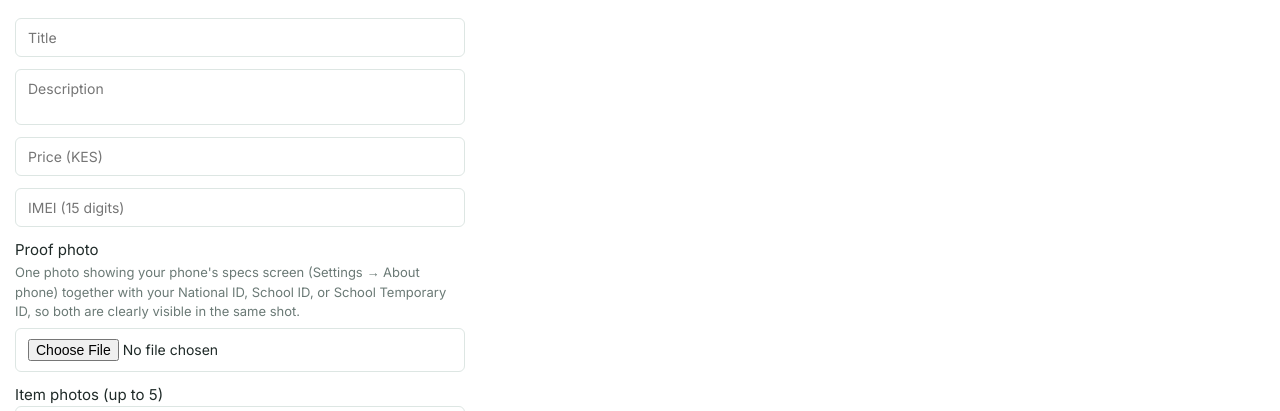
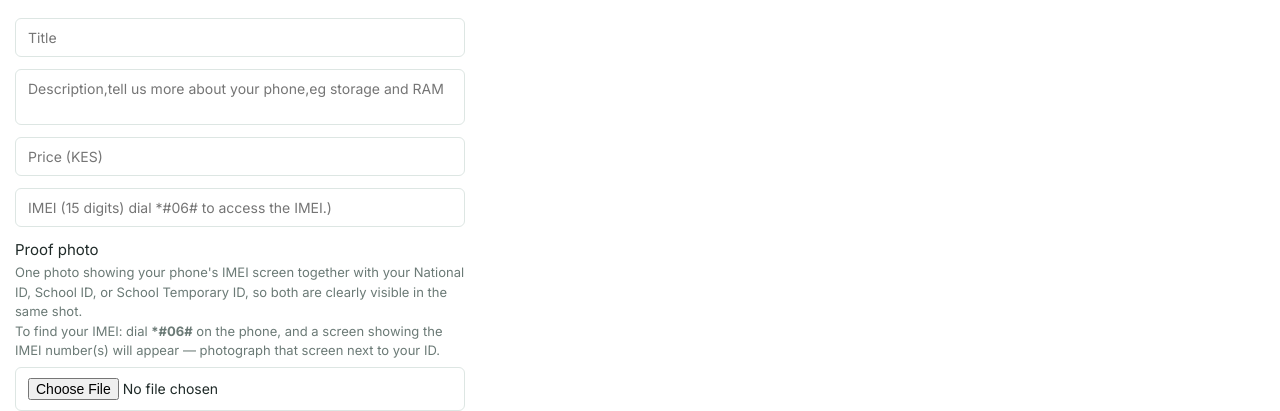
Before and after one commit to Semendo250/safeswap, a React (Vite) app in the folder frontend/: page /create-listing in a window 1280 px wide. Both pictures are taken after a click on the button "Phones". Shown: the part 198-609 px from the top of the page. Built offline with nearby package versions, Linux system fonts and the light colour scheme; no server answers.

Commit message:
specs screen swaped with imei screen

```diff
--- a/frontend/src/pages/CreateListing.jsx
+++ b/frontend/src/pages/CreateListing.jsx
@@ -60,7 +60,7 @@ export default function CreateListing() {
       <form onSubmit={handleSubmit} style={{ display: 'flex', flexDirection: 'column', gap: '12px' }}>
         <input placeholder="Title" value={title} onChange={(e) => setTitle(e.target.value)} required />
         <textarea
-          placeholder="Description"
+          placeholder="Description,tell us more about your phone,eg storage and RAM"
           value={description}
           onChange={(e) => setDescription(e.target.value)}
         />
@@ -75,16 +75,19 @@ export default function CreateListing() {
         {category === 'phone' && (
           <>
             <input
-              placeholder="IMEI (15 digits)"
+              placeholder="IMEI (15 digits) dial *#06# to access the IMEI.)"
               value={imei}
               onChange={(e) => setImei(e.target.value)}
               maxLength={15}
             />
-                        <label>
+                                   <label>
               Proof photo
               <div style={{ fontSize: '13px', color: 'var(--color-muted)', margin: '2px 0 6px' }}>
-                One photo showing your phone's specs screen (Settings → About phone) together with your
-                National ID, School ID, or School Temporary ID, so both are clearly visible in the same shot.
+                One photo showing your phone's IMEI screen together with your National ID, School ID, or
+                School Temporary ID, so both are clearly visible in the same shot.
+                <br />
+                To find your IMEI: dial <strong>*#06#</strong> on the phone, and a screen showing the IMEI
+                number(s) will appear — photograph that screen next to your ID.
               </div>
               <input type="file" accept="image/*" onChange={(e) => setProofPhoto(e.target.files[0])} />
             </label>
--- a/frontend/src/pages/admin/Listings.jsx
+++ b/frontend/src/pages/admin/Listings.jsx
@@ -39,7 +39,7 @@ function ListingCard({ l, onView, onApprove, onRemove }) {
   const photos = l.photos || [];
   const images = [
     ...photos.map((src, i) => ({ src, label: `${l.title}: photo ${i + 1}` })),
-        ...(l.proofPhoto ? [{ src: l.proofPhoto, label: `${l.title}: proof (specs + ID)` }] : []),
+               ...(l.proofPhoto ? [{ src: l.proofPhoto, label: `${l.title}: proof ( IMEI + ID) — check IMEI matches ${l.imei || 'listed IMEI'}` }] : []),
   ];
   const seller = l.seller || null;
   const canApprove = l.status === 'under_review' || l.status === 'removed';
@@ -55,8 +55,8 @@ function ListingCard({ l, onView, onApprove, onRemove }) {
             onClick={() => onView(images, 0)}
           />
         )}
-                {l.proofPhoto && (
-          <Thumb src={l.proofPhoto} label="Proof photo (specs + ID)" onClick={() => onView(images, photos.length)} />
+                        {l.proofPhoto && (
+          <Thumb src={l.proofPhoto} label="Proof photo (IMEI + ID)" onClick={() => onView(images, photos.length)} />
         )}
         <div style={{ minWidth: 0, flex: 1 }}>
           <strong style={{ fontSize: 15, wordBreak: 'break-word' }}>{l.title}</strong>
```
Also changed, not shown: 1 other file (tests, documents, lock files or other folders).
